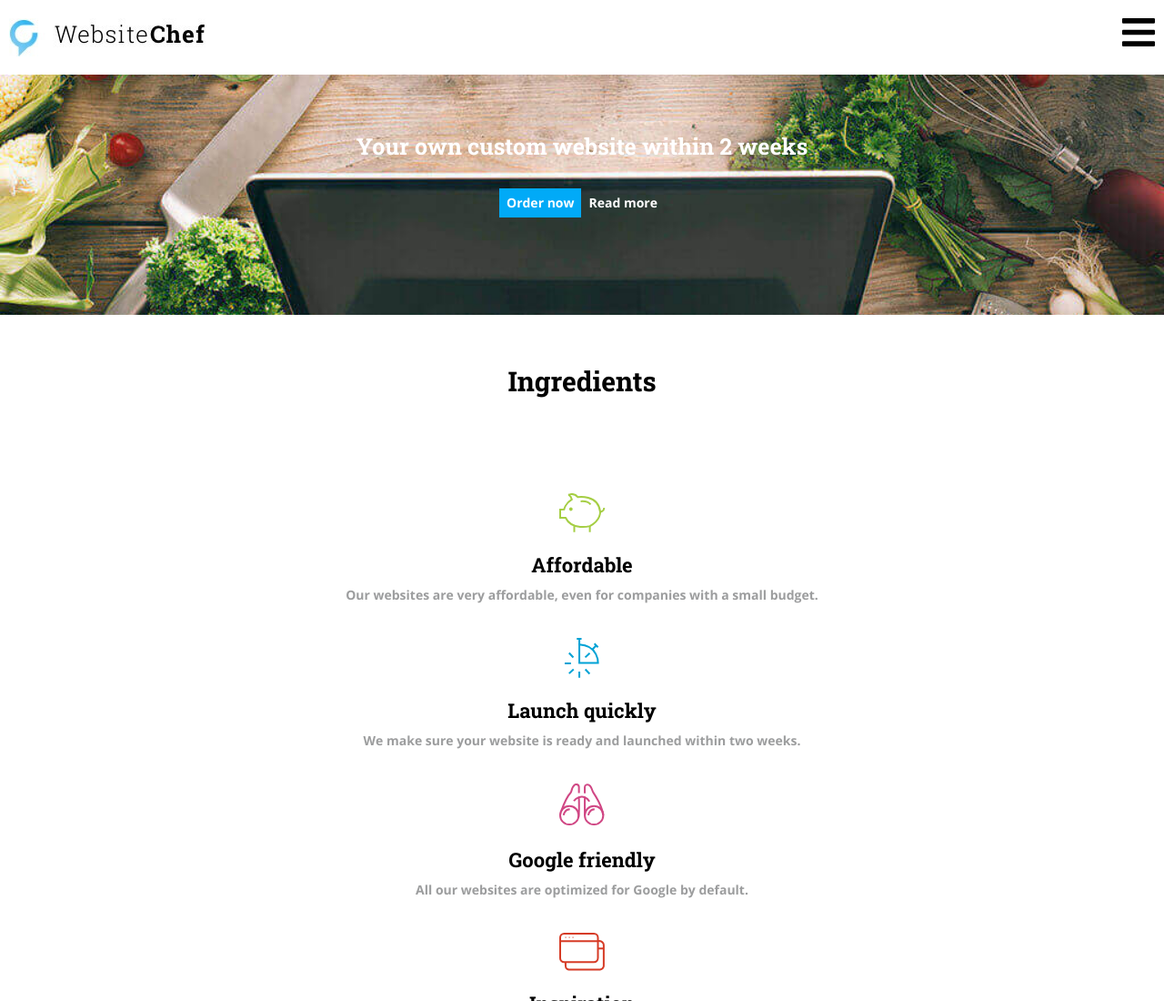
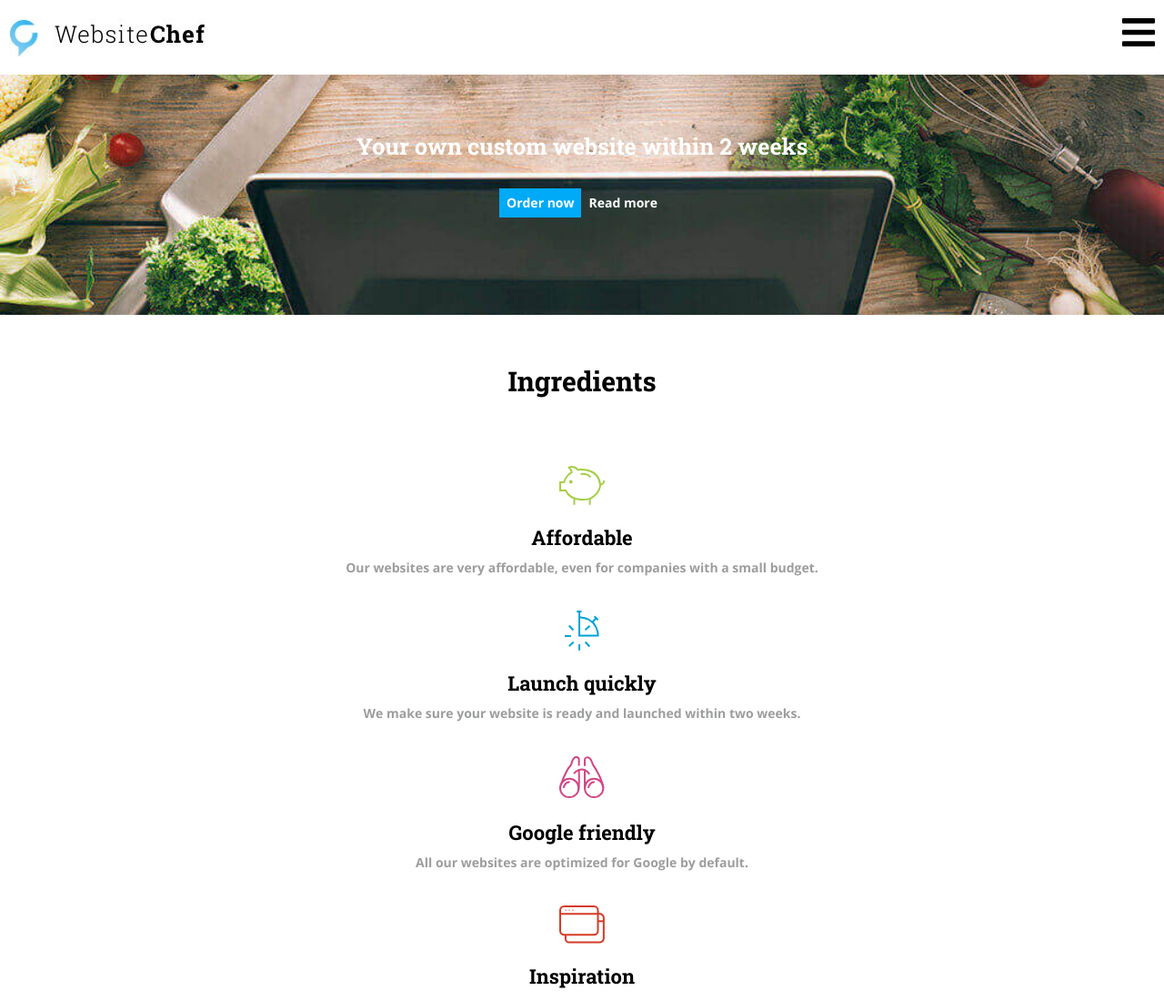
Before and after one commit to MMargueritaCU/Week5-Tues, a plain HTML site: page Marguerita_Web1/dev/index.html in a window 1280 px wide. Shown: the top 1100 px of the page at 91% size. Drawn offline with nearby package versions, Linux system fonts and the light colour scheme.

Commit message:
minor Ingredients shift

```diff
--- a/Marguerita_Web1/dev/scss/sections/_ingredients.scss
+++ b/Marguerita_Web1/dev/scss/sections/_ingredients.scss
@@ -22,6 +22,6 @@
   h1{
     text-align: center;
     font-size: rem-calc(30);
-    padding-bottom: 75px;
+    padding-bottom: 45px;
   }
 }
```
Also changed, not shown: Marguerita_Web1/dev/css/styles.css.
